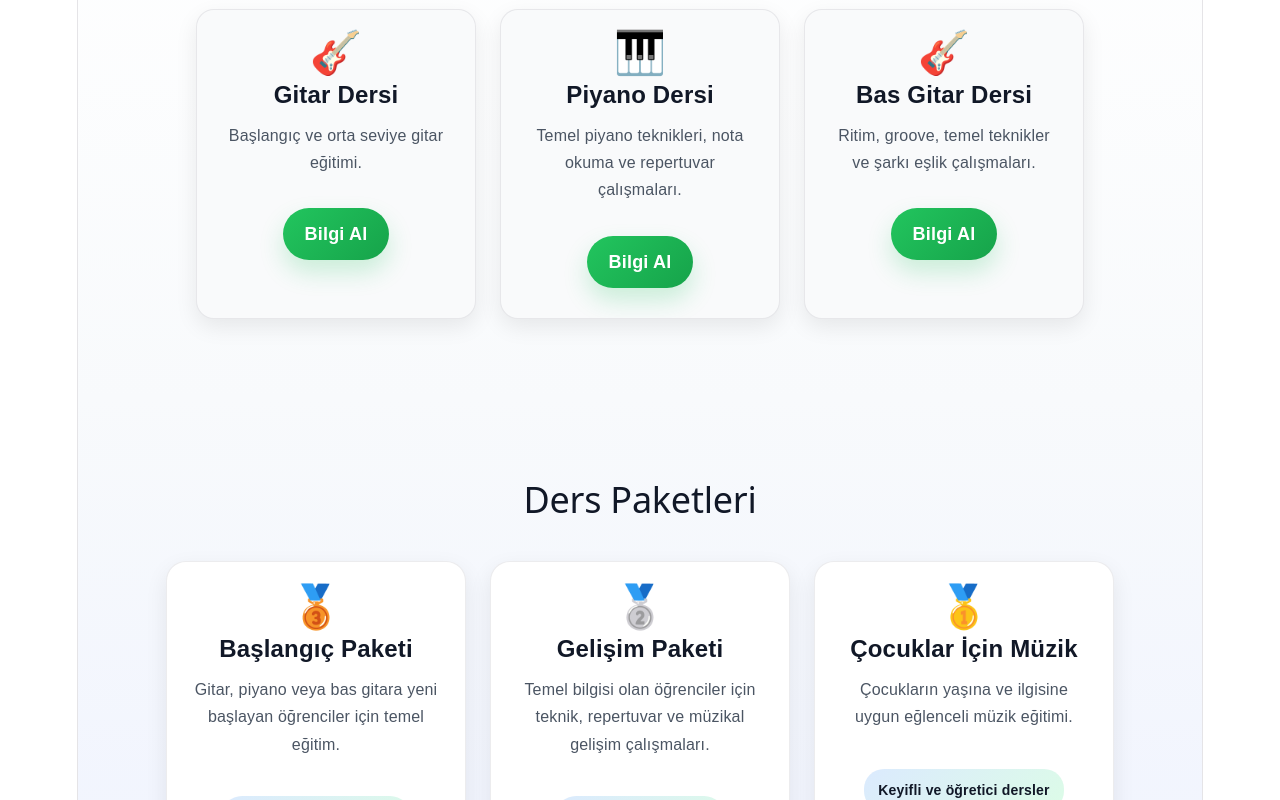
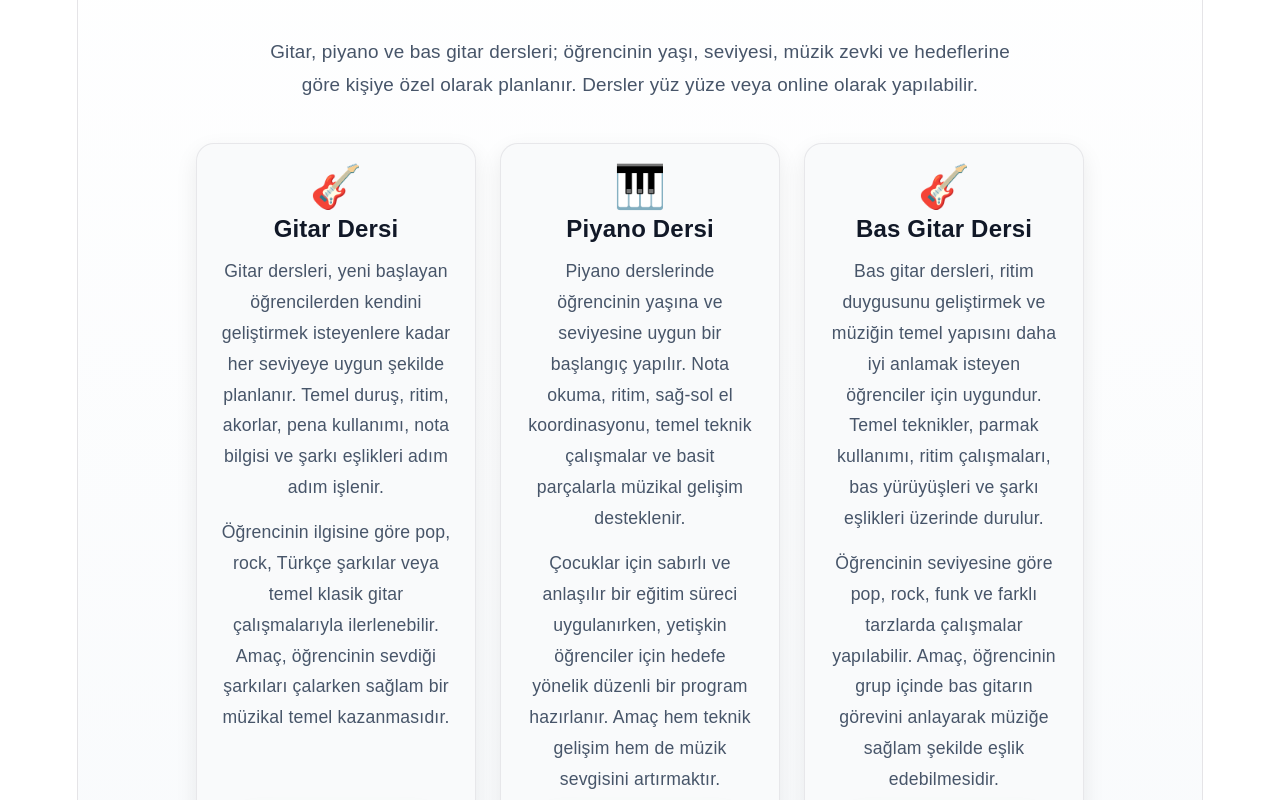
Before and after one commit to ErenOzusen/eren-muzik-atolyesi, a React (Vite) app: page / in a window 1280 px wide. Shown: the part 2400-3200 px from the top of the page. Built offline with nearby package versions, Linux system fonts and the light colour scheme.

Commit message:
Dersler bolumu detayli aciklamalarla guncellendi

```diff
--- a/src/App.css
+++ b/src/App.css
@@ -2992,3 +2992,30 @@ margin-top: 10px;
 .about .section-badge {
   margin-bottom: 14px;
 }
+
+.section-description {
+  max-width: 760px;
+  margin: 0 auto 42px;
+  font-size: 1.05rem;
+  line-height: 1.75;
+  color: #475569;
+  text-align: center;
+}
+
+.lesson-card {
+  display: flex;
+  flex-direction: column;
+  align-items: center;
+  text-align: center;
+}
+
+.lesson-card p {
+  font-size: 0.98rem;
+  line-height: 1.75;
+  color: #475569;
+  margin-bottom: 14px;
+}
+
+.lesson-button {
+  margin-top: auto;
+}
--- a/src/App.jsx
+++ b/src/App.jsx
@@ -896,13 +896,31 @@ if (isAdminPage) {
 </section>
 
       <section id="dersler" className="lessons reveal">
+  <span className="section-badge">Dersler</span>
   <h2>Derslerimiz</h2>
+
+  <p className="section-description">
+    Gitar, piyano ve bas gitar dersleri; öğrencinin yaşı, seviyesi, müzik zevki
+    ve hedeflerine göre kişiye özel olarak planlanır. Dersler yüz yüze veya
+    online olarak yapılabilir.
+  </p>
 
   <div className="lesson-list">
     <div className="lesson-card">
       <div className="lesson-icon">🎸</div>
       <h3>Gitar Dersi</h3>
-      <p>Başlangıç ve orta seviye gitar eğitimi.</p>
+
+      <p>
+        Gitar dersleri, yeni başlayan öğrencilerden kendini geliştirmek isteyenlere
+        kadar her seviyeye uygun şekilde planlanır. Temel duruş, ritim, akorlar,
+        pena kullanımı, nota bilgisi ve şarkı eşlikleri adım adım işlenir.
+      </p>
+
+      <p>
+        Öğrencinin ilgisine göre pop, rock, Türkçe şarkılar veya temel klasik gitar
+        çalışmalarıyla ilerlenebilir. Amaç, öğrencinin sevdiği şarkıları çalarken
+        sağlam bir müzikal temel kazanmasıdır.
+      </p>
 
       <a
         href="https://wa.me/905558089585?text=Merhaba%2C%20gitar%20dersi%20hakk%C4%B1nda%20bilgi%20almak%20istiyorum."
@@ -910,15 +928,25 @@ if (isAdminPage) {
         rel="noopener noreferrer"
         className="lesson-button"
       >
-  Bilgi Al
+        Gitar Dersi İçin Bilgi Al
       </a>
     </div>
-
 
     <div className="lesson-card">
       <div className="lesson-icon">🎹</div>
       <h3>Piyano Dersi</h3>
-      <p>Temel piyano teknikleri, nota okuma ve repertuvar çalışmaları.</p>
+
+      <p>
+        Piyano derslerinde öğrencinin yaşına ve seviyesine uygun bir başlangıç
+        yapılır. Nota okuma, ritim, sağ-sol el koordinasyonu, temel teknik çalışmalar
+        ve basit parçalarla müzikal gelişim desteklenir.
+      </p>
+
+      <p>
+        Çocuklar için sabırlı ve anlaşılır bir eğitim süreci uygulanırken,
+        yetişkin öğrenciler için hedefe yönelik düzenli bir program hazırlanır.
+        Amaç hem teknik gelişim hem de müzik sevgisini artırmaktır.
+      </p>
 
       <a
         href="https://wa.me/905558089585?text=Merhaba%2C%20piyano%20dersi%20hakk%C4%B1nda%20bilgi%20almak%20istiyorum."
@@ -926,15 +954,26 @@ if (isAdminPage) {
         rel="noopener noreferrer"
         className="lesson-button"
       >
-  Bilgi Al
+        Piyano Dersi İçin Bilgi Al
       </a>
     </div>
-
 
     <div className="lesson-card">
       <div className="lesson-icon">🎸</div>
       <h3>Bas Gitar Dersi</h3>
-      <p>Ritim, groove, temel teknikler ve şarkı eşlik çalışmaları.</p>
+
+      <p>
+        Bas gitar dersleri, ritim duygusunu geliştirmek ve müziğin temel yapısını
+        daha iyi anlamak isteyen öğrenciler için uygundur. Temel teknikler,
+        parmak kullanımı, ritim çalışmaları, bas yürüyüşleri ve şarkı eşlikleri
+        üzerinde durulur.
+      </p>
+
+      <p>
+        Öğrencinin seviyesine göre pop, rock, funk ve farklı tarzlarda çalışmalar
+        yapılabilir. Amaç, öğrencinin grup içinde bas gitarın görevini anlayarak
+        müziğe sağlam şekilde eşlik edebilmesidir.
+      </p>
 
       <a
         href="https://wa.me/905558089585?text=Merhaba%2C%20bas%20gitar%20dersi%20hakk%C4%B1nda%20bilgi%20almak%20istiyorum."
@@ -942,10 +981,9 @@ if (isAdminPage) {
         rel="noopener noreferrer"
         className="lesson-button"
       >
-  Bilgi Al
+        Bas Gitar Dersi İçin Bilgi Al
       </a>
     </div>
-
   </div>
 </section>
 
```
Lines whose indentation alone changed are shown as unchanged.
